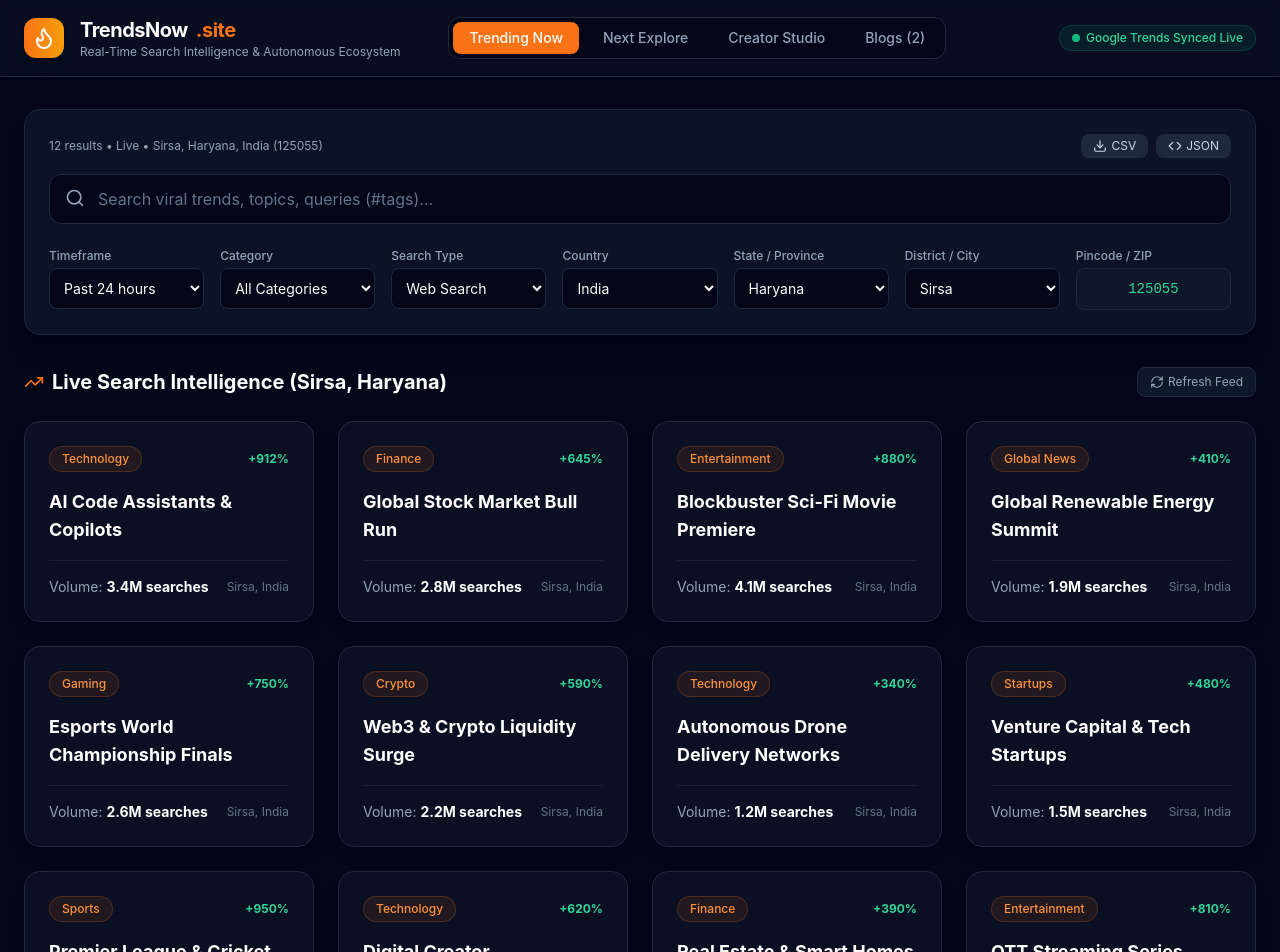
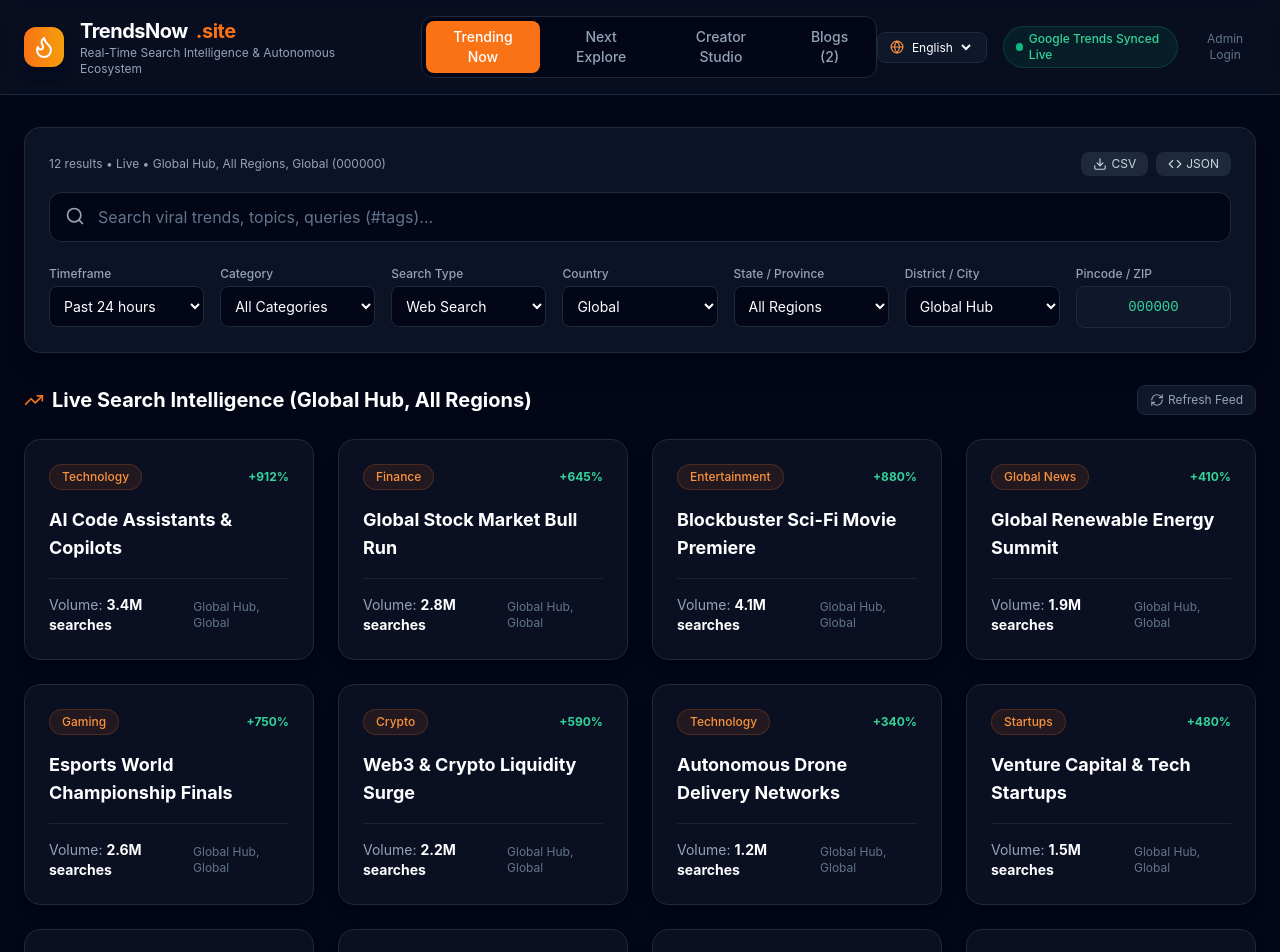
Before and after one commit to sachininsan2015-ops/TrendsNow, a React (Vite) app: page / in a window 1280 px wide. Shown: the top 952 px of the page. Built offline with nearby package versions, Linux system fonts and the light colour scheme.

Commit message:
Update App.tsx

```diff
--- a/src/App.tsx
+++ b/src/App.tsx
@@ -1,5 +1,5 @@
 import React, { useState, useEffect } from 'react';
-import { Search, TrendingUp, Flame, LayoutDashboard, Sparkles, X, PlusCircle, RefreshCw, FileText, Download, Code, Compass, ShieldCheck } from 'lucide-react';
+import { Search, TrendingUp, Flame, LayoutDashboard, Sparkles, X, PlusCircle, RefreshCw, FileText, Download, Code, Compass, ShieldCheck, Mail, LogOut, Globe } from 'lucide-react';
 
 export default function App() {
   const [activeTab, setActiveTab] = useState<'trends' | 'explore' | 'creator' | 'blogs'>('trends');
@@ -7,19 +7,19 @@ export default function App() {
   const [searchQuery, setSearchQuery] = useState('');
   const [selectedTimeframe, setSelectedTimeframe] = useState('Past 24 hours');
   const [selectedCategory, setSelectedCategory] = useState('All Categories');
-  const [selectedCountry, setSelectedCountry] = useState('India');
-  const [selectedRegion, setSelectedRegion] = useState('Haryana');
-  const [selectedCity, setSelectedCity] = useState('Sirsa');
-  const [selectedPincode, setSelectedPincode] = useState('125055');
+  const [selectedCountry, setSelectedCountry] = useState('Global');
+  const [selectedRegion, setSelectedRegion] = useState('All Regions');
+  const [selectedCity, setSelectedCity] = useState('Global Hub');
+  const [selectedPincode, setSelectedPincode] = useState('000000');
   const [searchType, setSelectedSearchType] = useState('Web Search');
+  const [selectedLang, setSelectedLang] = useState('English');
 
   const [syncStatus] = useState('Google Trends Synced Live');
 
-  // Secure Admin State
+  // Strict Email-Based Admin Authentication (No Passcode hassle)
   const [isAdminOpen, setIsAdminOpen] = useState(false);
-  const [adminEmail, setAdminEmail] = useState('');
-  const [adminPasscode, setAdminPasscode] = useState('');
-  const [isAdminAuthenticated, setIsAdminAuthenticated] = useState(false);
+  const [inputEmail, setInputEmail] = useState('');
+  const [loggedAdminEmail, setLoggedAdminEmail] = useState<string | null>(null);
   const [loginError, setLoginError] = useState(false);
 
   useEffect(() => {
@@ -27,10 +27,20 @@ export default function App() {
     if (params.get('admin') === 'true') {
       setIsAdminOpen(true);
     }
+    // Check local session for persistent admin login
+    const savedAdmin = localStorage.getItem('trendsnow_admin_email');
+    if (savedAdmin === 'sachininsan2015@gmail.com' || savedAdmin === 'admin@trendsnow.site') {
+      setLoggedAdminEmail(savedAdmin);
+    }
   }, []);
 
-  // Location Hierarchy Mapping
+  // Comprehensive Location Hierarchy (Global, India, US, UK, Canada, Australia, etc.)
   const locationData: Record<string, { states: Record<string, { cities: string[], pincodes: Record<string, string> }> }> = {
+    'Global': {
+      states: {
+        'All Regions': { cities: ['Global Hub', 'International Node'], pincodes: { 'Global Hub': '000000', 'International Node': '111111' } }
+      }
+    },
     'India': {
       states: {
         'Haryana': { cities: ['Sirsa', 'Hisar', 'Gurugram', 'Rohtak', 'Karnal'], pincodes: { 'Sirsa': '125055', 'Hisar': '125001', 'Gurugram': '122001', 'Rohtak': '124001', 'Karnal': '132001' } },
@@ -94,7 +104,7 @@ export default function App() {
   const [generatedScript, setGeneratedScript] = useState('');
   const [isGenerating, setIsGenerating] = useState(false);
 
-  // Daily 250-300 Words SEO Blogs State
+  // Daily 250-300 Words SEO Blogs State (Auto-publishing simulation)
   const [blogs, setBlogs] = useState([
     {
       id: 1,
@@ -119,7 +129,7 @@ export default function App() {
   const [newBlogCategory, setNewBlogCategory] = useState('Technology');
   const [newBlogContent, setNewBlogContent] = useState('');
 
-  // Master Trends Pool
+  // Extended Master Trends Pool with all categories
   const masterTrends = [
     { id: 1, title: "AI Code Assistants & Copilots", category: "Technology", volume: "3.4M searches", growth: "+912%", time: "15m ago", location: `${selectedCity}, ${selectedCountry}` },
     { id: 2, title: "Global Stock Market Bull Run", category: "Finance", volume: "2.8M searches", growth: "+645%", time: "30m ago", location: `${selectedCity}, ${selectedCountry}` },
@@ -130,9 +140,9 @@ export default function App() {
     { id: 7, title: "Autonomous Drone Delivery Networks", category: "Technology", volume: "1.2M searches", growth: "+340%", time: "3h ago", location: `${selectedCity}, ${selectedCountry}` },
     { id: 8, title: "Venture Capital & Tech Startups", category: "Startups", volume: "1.5M searches", growth: "+480%", time: "1h ago", location: `${selectedCity}, ${selectedCountry}` },
     { id: 9, title: "Premier League & Cricket Updates", category: "Sports", volume: "5.2M searches", growth: "+950%", time: "Just now", location: `${selectedCity}, ${selectedCountry}` },
-    { id: 10, title: "Digital Creator Monetization Tools", category: "Technology", volume: "1.8M searches", growth: "+620%", time: "25m ago", location: `${selectedCity}, ${selectedCountry}` },
-    { id: 11, title: "Real Estate & Smart Homes Demand", category: "Finance", volume: "1.1M searches", growth: "+390%", time: "2h ago", location: `${selectedCity}, ${selectedCountry}` },
-    { id: 12, title: "OTT Streaming Series Season Finale", category: "Entertainment", volume: "3.2M searches", growth: "+810%", time: "50m ago", location: `${selectedCity}, ${selectedCountry}` }
+    { id: 10, title: "Digital Healthcare & Telemedicine", category: "Health", volume: "1.4M searches", growth: "+310%", time: "1h ago", location: `${selectedCity}, ${selectedCountry}` },
+    { id: 11, title: "Global Election Policy Debates", category: "Politics", volume: "4.8M searches", growth: "+890%", time: "20m ago", location: `${selectedCity}, ${selectedCountry}` },
+    { id: 12, title: "Smart Real Estate Housing Demand", category: "Real Estate", volume: "1.1M searches", growth: "+390%", time: "2h ago", location: `${selectedCity}, ${selectedCountry}` }
   ];
 
   const nextExplorePredictions = [
@@ -146,14 +156,22 @@ export default function App() {
     (selectedCategory === 'All Categories' || t.category === selectedCategory)
   );
 
-  const handleAdminLogin = (e: React.FormEvent) => {
+  // Email-based admin login handler
+  const handleEmailLogin = (e: React.FormEvent) => {
     e.preventDefault();
-    if ((adminEmail === 'sachininsan2015@gmail.com' || adminEmail === 'admin@trendsnow.site') && (adminPasscode === 'admin123' || adminPasscode === 'sachin1980')) {
-      setIsAdminAuthenticated(true);
+    if (inputEmail === 'sachininsan2015@gmail.com' || inputEmail === 'admin@trendsnow.site') {
+      setLoggedAdminEmail(inputEmail);
+      localStorage.setItem('trendsnow_admin_email', inputEmail);
       setLoginError(false);
+      setIsAdminOpen(false);
     } else {
       setLoginError(true);
     }
+  };
+
+  const handleAdminLogout = () => {
+    setLoggedAdminEmail(null);
+    localStorage.removeItem('trendsnow_admin_email');
   };
 
   const handlePublishBlog = (e: React.FormEvent) => {
@@ -207,9 +225,34 @@ export default function App() {
         </div>
 
         <div className="flex items-center gap-4">
+          {/* Language Switcher */}
+          <div className="flex items-center gap-1 bg-slate-900 border border-slate-800 px-3 py-1.5 rounded-lg text-xs text-slate-300">
+            <Globe className="w-3.5 h-3.5 text-orange-400" />
+            <select value={selectedLang} onChange={(e) => setSelectedLang(e.target.value)} className="bg-transparent text-white focus:outline-none cursor-pointer">
+              <option className="bg-slate-900">English</option>
+              <option className="bg-slate-900">Hindi</option>
+              <option className="bg-slate-900">Hinglish</option>
+              <option className="bg-slate-900">Spanish</option>
+            </select>
+          </div>
+
           <span className="hidden sm:flex px-3 py-1 bg-emerald-500/10 text-emerald-400 text-xs font-medium rounded-full border border-emerald-500/20 items-center gap-1.5">
             <span className="w-2 h-2 rounded-full bg-emerald-500 animate-pulse"></span> {syncStatus}
           </span>
+
+          {/* Admin Indicator / Button if logged in with admin email */}
+          {loggedAdminEmail ? (
+            <div className="flex items-center gap-2">
+              <button onClick={() => setIsAdminOpen(true)} className="px-3 py-1.5 bg-orange-500 hover:bg-orange-600 text-white text-xs font-semibold rounded-lg flex items-center gap-1.5 shadow-lg">
+                <ShieldCheck className="w-4 h-4" /> Admin Panel
+              </button>
+              <button onClick={handleAdminLogout} title="Logout" className="p-1.5 bg-slate-800 hover:bg-slate-700 text-slate-300 rounded-lg">
+                <LogOut className="w-4 h-4 text-red-400" />
+              </button>
+            </div>
+          ) : (
+            <button onClick={() => setIsAdminOpen(true)} className="text-xs text-slate-500 hover:text-slate-300">Admin Login</button>
+          )}
         </div>
       </header>
 
@@ -240,7 +283,7 @@ export default function App() {
                 <div>
                   <label className="block text-xs font-medium text-slate-400 mb-1">Category</label>
                   <select value={selectedCategory} onChange={(e) => setSelectedCategory(e.target.value)} className="w-full bg-slate-950 border border-slate-800 rounded-lg p-2.5 text-sm text-white">
-                    <option>All Categories</option><option>Technology</option><option>Finance</option><option>Entertainment</option><option>Global News</option><option>Gaming</option><option>Crypto</option><option>Startups</option><option>Sports</option>
+                    <option>All Categories</option><option>Technology</option><option>Finance</option><option>Entertainment</option><option>Global News</option><option>Gaming</option><option>Crypto</option><option>Startups</option><option>Sports</option><option>Health</option><option>Politics</option><option>Real Estate</option>
                   </select>
                 </div>
                 <div>
@@ -252,7 +295,7 @@ export default function App() {
                 <div>
                   <label className="block text-xs font-medium text-slate-400 mb-1">Country</label>
                   <select value={selectedCountry} onChange={handleCountryChange} className="w-full bg-slate-950 border border-slate-800 rounded-lg p-2.5 text-sm text-white">
-                    <option>India</option><option>United States</option><option>United Kingdom</option><option>Canada</option>
+                    <option>Global</option><option>India</option><option>United States</option><option>United Kingdom</option><option>Canada</option>
                   </select>
                 </div>
                 <div>
@@ -375,34 +418,36 @@ export default function App() {
         )}
       </main>
 
-      {/* STRICT SECURE ADMIN MODAL (Opens only via ?admin=true & authorized admin email) */}
+      {/* STRICT SECURE ADMIN MODAL (Opens only via ?admin=true or admin button if verified by email) */}
       {isAdminOpen && (
         <div className="fixed inset-0 z-50 bg-black/80 backdrop-blur-sm flex items-center justify-center p-4">
           <div className="bg-slate-900 border border-slate-800 w-full max-w-2xl rounded-2xl p-6 shadow-2xl relative">
-            <button onClick={() => { setIsAdminOpen(false); window.history.replaceState({}, document.title, window.location.pathname); }} className="absolute right-4 top-4 text-slate-400 hover:text-white p-2"><X className="w-5 h-5" /></button>
+            <button onClick={() => { setIsAdminOpen(false); }} className="absolute right-4 top-4 text-slate-400 hover:text-white p-2"><X className="w-5 h-5" /></button>
 
-            {!isAdminAuthenticated ? (
-              <form onSubmit={handleAdminLogin} className="space-y-4 py-4">
+            {!loggedAdminEmail ? (
+              <form onSubmit={handleEmailLogin} className="space-y-4 py-4">
                 <h3 className="text-xl font-bold text-white mb-2 flex items-center gap-2">
                   <ShieldCheck className="w-6 h-6 text-orange-500" /> Secure Admin Gateway
                 </h3>
-                <p className="text-sm text-slate-400 mb-4">Restricted access. Enter authorized admin email and passcode.</p>
+                <p className="text-sm text-slate-400 mb-4">Enter your authorized administrator email to access the control center.</p>
                 <div>
-                  <label className="block text-xs font-medium text-slate-400 mb-1">Admin Email</label>
-                  <input type="email" placeholder="sachininsan2015@gmail.com" value={adminEmail} onChange={(e) => setAdminEmail(e.target.value)} className="w-full bg-slate-950 border border-slate-800 rounded-xl px-4 py-3 text-white focus:outline-none focus:border-orange-500" />
+                  <label className="block text-xs font-medium text-slate-400 mb-1">Admin Email Address</label>
+                  <div className="relative">
+                    <Mail className="absolute left-4 top-3.5 w-5 h-5 text-slate-400" />
+                    <input type="email" placeholder="sachininsan2015@gmail.com" value={inputEmail} onChange={(e) => setInputEmail(e.target.value)} className="w-full bg-slate-950 border border-slate-800 rounded-xl pl-12 pr-4 py-3 text-white focus:outline-none focus:border-orange-500" />
+                  </div>
                 </div>
-                <div>
-                  <label className="block text-xs font-medium text-slate-400 mb-1">Passcode</label>
-                  <input type="password" placeholder="Enter Admin Passcode" value={adminPasscode} onChange={(e) => setAdminPasscode(e.target.value)} className="w-full bg-slate-950 border border-slate-800 rounded-xl px-4 py-3 text-white focus:outline-none focus:border-orange-500" />
-                </div>
-                {loginError && <p className="text-xs text-red-500 mt-1">Access Denied: Only authorized admin email can log in.</p>}
-                <button type="submit" className="w-full py-3 bg-orange-500 hover:bg-orange-600 text-white font-semibold rounded-xl">Authenticate Admin</button>
+                {loginError && <p className="text-xs text-red-500 mt-1">Access Denied: Only registered admin email is allowed.</p>}
+                <button type="submit" className="w-full py-3 bg-orange-500 hover:bg-orange-600 text-white font-semibold rounded-xl">Verify & Enter Dashboard</button>
               </form>
             ) : (
               <div className="space-y-6 py-2">
                 <div className="flex items-center justify-between border-b border-slate-800 pb-4">
-                  <h3 className="text-xl font-bold text-white flex items-center gap-2"><LayoutDashboard className="w-5 h-5 text-orange-500" /> Admin Control Center</h3>
-                  <span className="text-xs bg-emerald-500/10 text-emerald-400 px-3 py-1 rounded-full border border-emerald-500/20">Authorized Admin Verified</span>
+                  <div>
+                    <h3 className="text-xl font-bold text-white flex items-center gap-2"><LayoutDashboard className="w-5 h-5 text-orange-500" /> Admin Control Center</h3>
+                    <p className="text-xs text-slate-400 mt-0.5">Logged in as: <span className="text-emerald-400 font-medium">{loggedAdminEmail}</span></p>
+                  </div>
+                  <button onClick={handleAdminLogout} className="px-3 py-1 bg-red-500/10 text-red-400 hover:bg-red-500/20 text-xs rounded-lg border border-red-500/20">Logout</button>
                 </div>
                 <div className="bg-slate-950 border border-slate-800 rounded-xl p-4 grid grid-cols-3 gap-4 text-center">
                   <div className="bg-slate-900 p-3 rounded-lg"><div className="text-lg font-bold text-white">48,290</div><div className="text-xs text-slate-400">Total Visits</div></div>
```
